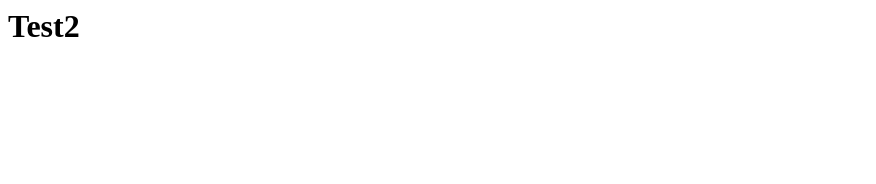
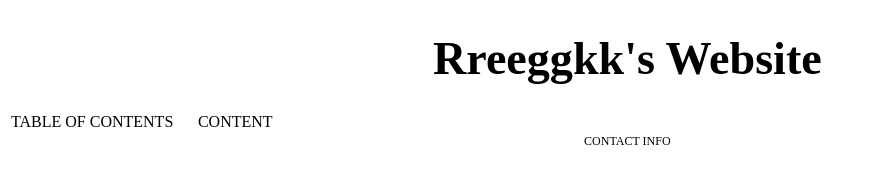
Before and after one commit to rreeggkk/rreeggkk.github.io, a plain HTML site: page index.html in a window 1280 px wide. Shown: the whole page, without its empty margins (0-876 px from the left). Drawn offline with Linux system fonts and the light colour scheme.

Commit message:
Update index.html

```diff
--- a/index.html
+++ b/index.html
@@ -1,3 +1,44 @@
-<h1>
-  Test2
-</h1>
+<!DOCTYPE HTML PUBLIC "-//W3C//DTD XHTML 1.0 Transitional//EN""http://www.w3.org/TR/xhtml1/DTD/xhtml1-transitional.dtd">
+
+<html xmlns="http://www.w3.org/1999/xhtml">
+	<head>
+		<link rel="stylesheet" type="text/css" href="css.css"/>
+		<title>
+			Rreeggkk's Website - Homepage
+		</title>
+	</head>
+	<body>
+		<div class="border" style="height:98%; width:98%;">
+			<table width="100%" style="height:10%; border-bottom:0px solid #000000;">
+				<tr>
+					<td align="middle" style="border-bottom:0px solid #000000; border-right:0px solid #000000; border-left:0px solid #000000;">
+						<center>
+							<h1>
+								<big>
+									<big>
+										Rreeggkk's Website
+									</big>
+								</big>
+							</h1>
+						</center>
+					</td>
+				</tr>
+			</table>
+			<table width="100%" style="height:85%;">
+					<td width="15%" style="vertical-align:top;">
+						TABLE OF CONTENTS
+					</td>
+					<td style="vertical-align:top;">
+						<div style="height:100%; overflow-y:scroll;">
+							CONTENT
+						</div>
+					</td>
+				</table>
+			<center>
+				<span style="font-size:12px;">
+					CONTACT INFO
+				</span>
+			</center>
+		</div>
+	</body>
+</html>
```
